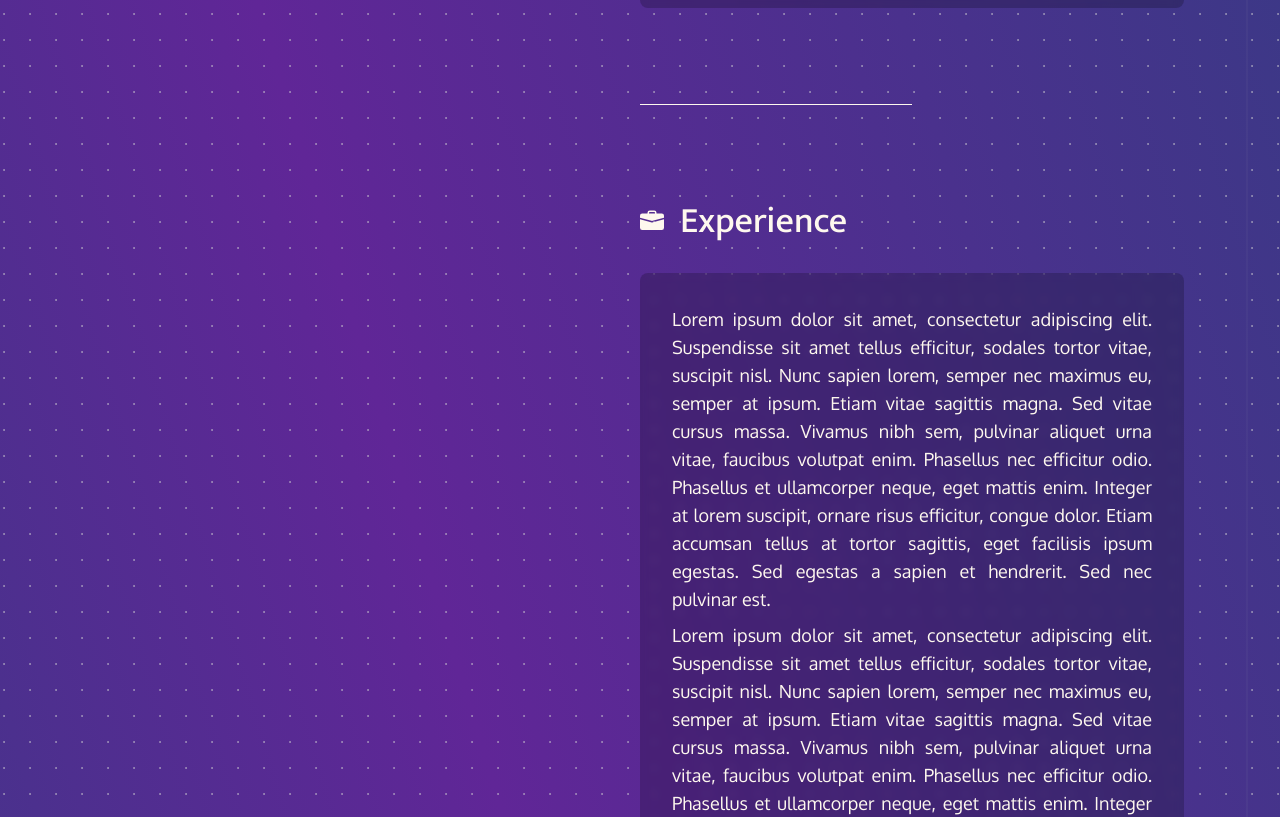
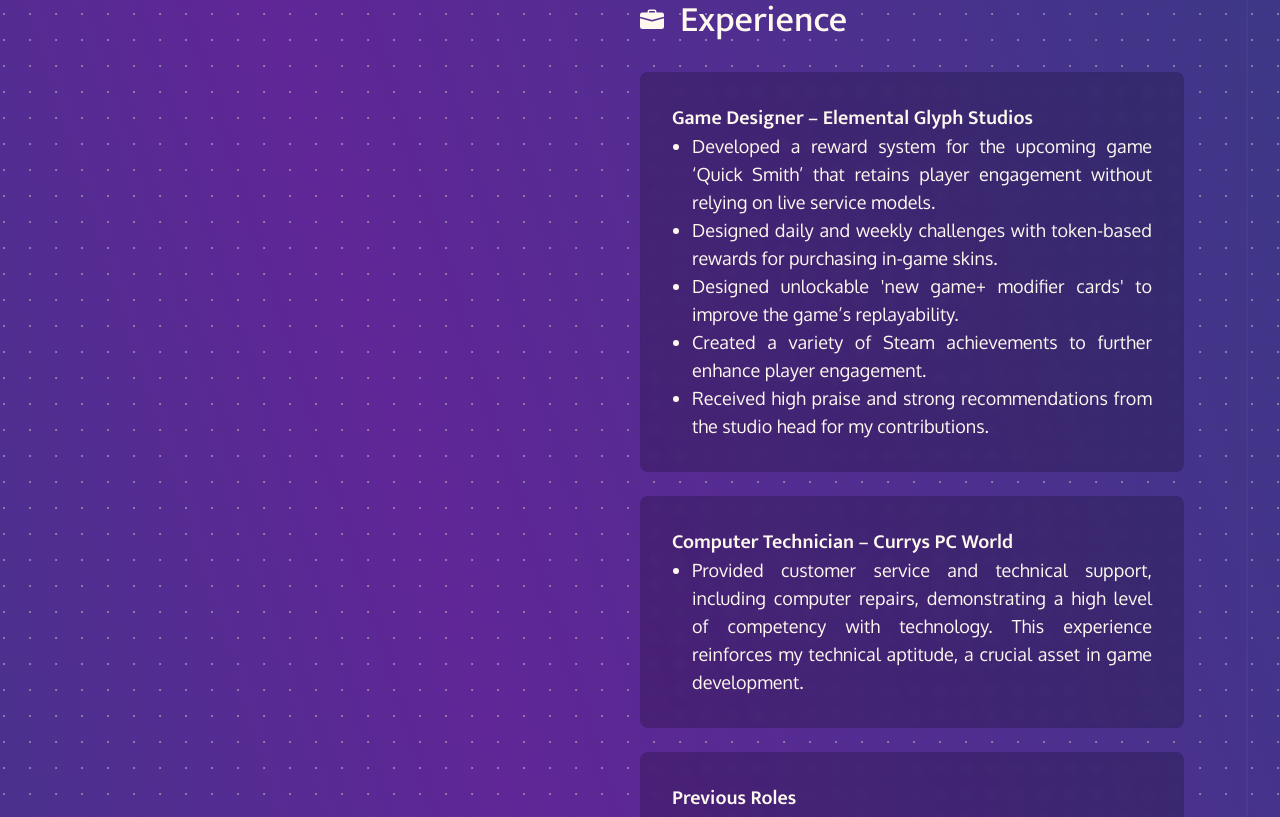
Before and after one commit to gkarountzos/gemma-wolferstan, a Next.js app: page / in a window 1280 px wide. Shown: the part 848-1665 px from the top of the page. Built offline with nearby package versions, Linux system fonts and the light colour scheme.

Commit message:
restructured sections

```diff
--- a/app/globals.css
+++ b/app/globals.css
@@ -43,6 +43,12 @@ p {
   color: #fef8ee;
 }
 
+li {
+  font-family: "Oxygen", sans-serif;
+  text-align: justify;
+  color: #fef8ee;
+}
+
 a {
   font-family: "Mukta", sans-serif;
   color: inherit;
--- a/components/Sections.tsx
+++ b/components/AboutSection.tsx
@@ -1,7 +1,7 @@
 import React from "react";
-import { SectionProps } from "@/types/types";
+import { AboutDataProps } from "@/types/types";
 
-const Section: React.FC<SectionProps> = ({
+const AboutSection: React.FC<AboutDataProps> = ({
   id,
   icon: Icon,
   title,
@@ -37,4 +37,4 @@ const Section: React.FC<SectionProps> = ({
   );
 };
 
-export default Section;
+export default AboutSection;
--- /dev/null
+++ b/components/ExperienceSection.tsx
@@ -0,0 +1,54 @@
+import React from "react";
+import { ExperienceDataProps, ContentItem } from "@/types/types";
+
+const ExperienceSection: React.FC<ExperienceDataProps> = ({
+  id,
+  icon: Icon,
+  title,
+  content,
+  className,
+}) => {
+  return (
+    <>
+      <section id={id} className={className}>
+        <div className="flex gap-4 items-center pb-8">
+          <Icon className="text-[#FEF8EE]" size={24} />
+          <h2 className="xs:text-2xl sm:text-4xl text-[#FEF8EE]">{title}</h2>
+        </div>
+
+        <div className="">
+          <div className="relative z-10 flex flex-col gap-6">
+            {content.map((item: ContentItem, index) => (
+              <div
+                key={index}
+                className=" p-2 sm:p-8 bg-black/20 backdrop-blur-sm rounded-lg overflow-hidden"
+              >
+                {item.title && (
+                  <h3 className="text-xl font-semibold text-[#FEF8EE]">
+                    {item.title}
+                  </h3>
+                )}
+                {item.details && (
+                  <ul className="list-disc pl-5 text-[#FEF8EE]">
+                    {item.details.map((detail, i) => (
+                      <li key={i} className="text-base sm:text-lg">
+                        {detail}
+                      </li>
+                    ))}
+                  </ul>
+                )}
+                {item.text && (
+                  <p className="text-base sm:text-lg text-[#FEF8EE]">
+                    {item.text}
+                  </p>
+                )}
+              </div>
+            ))}
+          </div>
+        </div>
+      </section>
+    </>
+  );
+};
+
+export default ExperienceSection;
--- a/components/MainContent.tsx
+++ b/components/MainContent.tsx
@@ -4,8 +4,9 @@ import React, { useEffect, useState } from "react";
 import Footer from "./Footer";
 import Projects from "./Projects";
 import { TracingBeam } from "./ui/tracing-beam";
-import Section from "./Sections";
-import { sectionsData } from "@/lib/content/sections";
+import AboutSection from "./AboutSection";
+import { aboutData, experienceData } from "@/lib/content/sections";
+import ExperienceSection from "./ExperienceSection";
 
 const MainContent = () => {
   const [isVisible, setIsVisible] = useState(false);
@@ -28,17 +29,26 @@ const MainContent = () => {
     >
       <TracingBeam>
         <section className="space-y-16 sm:space-y-24 xxxl:space-y-40">
-          {sectionsData.map((section) => (
+          {aboutData.map((section) => (
             <React.Fragment key={section.id}>
-              <Section
+              <AboutSection
                 id={section.id}
                 icon={section.icon}
                 title={section.title}
                 content={section.content}
                 className="relative mx-auto scroll-mt-28 sm:scroll-mt-24 xxl:scroll-mt-32 xxxl:scroll-mt-52 "
               />
-              <div className="h-px w-1/2 bg-[#FEF8EE]" />
             </React.Fragment>
+          ))}
+          {experienceData.map((section) => (
+            <ExperienceSection
+              key={section.id}
+              id={section.id}
+              icon={section.icon}
+              title={section.title}
+              content={section.content}
+              className="relative mx-auto scroll-mt-28 sm:scroll-mt-24 xxl:scroll-mt-32 xxxl:scroll-mt-52"
+            />
           ))}
           <Projects />
           <Footer />
--- a/lib/content/sections.ts
+++ b/lib/content/sections.ts
@@ -1,26 +1,49 @@
 import { FaUserCircle } from "react-icons/fa";
 import { BsFillBriefcaseFill } from "react-icons/bs";
-import { SectionProps } from "@/types/types";
+import { AboutDataProps, ExperienceDataProps } from "@/types/types";
 
-export const sectionsData: SectionProps[] = [
+export const aboutData: AboutDataProps[] = [
   {
     id: "about",
     icon: FaUserCircle,
     title: "About",
     // picture: "/images/profile.jpg",
     content: [
-      "Lorem ipsum dolor sit amet, consectetur adipiscing elit. Suspendisse sit amet tellus efficitur, sodales tortor vitae, suscipit nisl. Nunc sapien lorem, semper nec maximus eu, semper at ipsum. Etiam vitae sagittis magna. Sed vitae cursus massa. Vivamus nibh sem, pulvinar aliquet urna vitae, faucibus volutpat enim. Phasellus nec efficitur odio. Phasellus et ullamcorper neque, eget mattis enim. Integer at lorem suscipit, ornare risus efficitur, congue dolor. Etiam accumsan tellus at tortor sagittis, eget facilisis ipsum egestas. Sed egestas a sapien et hendrerit. Sed nec pulvinar est.",
-      "Lorem ipsum dolor sit amet, consectetur adipiscing elit. Suspendisse sit amet tellus efficitur, sodales tortor vitae, suscipit nisl. Nunc sapien lorem, semper nec maximus eu, semper at ipsum. Etiam vitae sagittis magna. Sed vitae cursus massa. Vivamus nibh sem, pulvinar aliquet urna vitae, faucibus volutpat enim. Phasellus nec efficitur odio. Phasellus et ullamcorper neque, eget mattis enim. Integer at lorem suscipit, ornare risus efficitur, congue dolor. Etiam accumsan tellus at tortor sagittis, eget facilisis ipsum egestas. Sed egestas a sapien et hendrerit. Sed nec pulvinar est.",
+      "Hi, I'm Gemma! I am a passionate Junior Game Designer with a love for crafting immersive and memorable gaming experiences. As a recent graduate with a first-class degree in Computer Game Design, I am eager to apply my skills to the mechanical systems and level designs of a major studio project. My work is driven by a desire to create emotionally impactful games that offer players unique and engaging experiences.",
+      "I am proficient with Unity and Adobe Photoshop, with additional experience in Unreal Engine 4 and 3ds Max. While I'm not primarily a programmer, I continue to develop my coding skills to complement my design work, with a focus on C#. I also have experience using Trello, Visual Studio, and various version control solutions, all of which I use to streamline and manage the game development process.",
+      "I'm excited to share my portfolio with you and look forward to the opportunity to collaborate on future projects!",
     ],
   },
+];
+
+export const experienceData: ExperienceDataProps[] = [
   {
     id: "experience",
     icon: BsFillBriefcaseFill,
     title: "Experience",
     content: [
-      "Lorem ipsum dolor sit amet, consectetur adipiscing elit. Suspendisse sit amet tellus efficitur, sodales tortor vitae, suscipit nisl. Nunc sapien lorem, semper nec maximus eu, semper at ipsum. Etiam vitae sagittis magna. Sed vitae cursus massa. Vivamus nibh sem, pulvinar aliquet urna vitae, faucibus volutpat enim. Phasellus nec efficitur odio. Phasellus et ullamcorper neque, eget mattis enim. Integer at lorem suscipit, ornare risus efficitur, congue dolor. Etiam accumsan tellus at tortor sagittis, eget facilisis ipsum egestas. Sed egestas a sapien et hendrerit. Sed nec pulvinar est.",
-      "Lorem ipsum dolor sit amet, consectetur adipiscing elit. Suspendisse sit amet tellus efficitur, sodales tortor vitae, suscipit nisl. Nunc sapien lorem, semper nec maximus eu, semper at ipsum. Etiam vitae sagittis magna. Sed vitae cursus massa. Vivamus nibh sem, pulvinar aliquet urna vitae, faucibus volutpat enim. Phasellus nec efficitur odio. Phasellus et ullamcorper neque, eget mattis enim. Integer at lorem suscipit, ornare risus efficitur, congue dolor. Etiam accumsan tellus at tortor sagittis, eget facilisis ipsum egestas. Sed egestas a sapien et hendrerit. Sed nec pulvinar est.",
+      {
+        title: "Game Designer – Elemental Glyph Studios",
+        details: [
+          "Developed a reward system for the upcoming game ‘Quick Smith’ that retains player engagement without relying on live service models.",
+          "Designed daily and weekly challenges with token-based rewards for purchasing in-game skins.",
+          "Designed unlockable 'new game+ modifier cards' to improve the game’s replayability.",
+          "Created a variety of Steam achievements to further enhance player engagement.",
+          "Received high praise and strong recommendations from the studio head for my contributions.",
+        ],
+      },
+      {
+        title: "Computer Technician – Currys PC World",
+        details: [
+          "Provided customer service and technical support, including computer repairs, demonstrating a high level of competency with technology. This experience reinforces my technical aptitude, a crucial asset in game development.",
+        ],
+      },
+      {
+        title: "Previous Roles",
+        details: [
+          "Held positions as a shop assistant, waitress, and fire warden. While not directly related to game design, these roles helped develop strong soft skills like teamwork, communication, and working under pressure.",
+        ],
+      },
     ],
   },
-  // add more sections if needed
 ];
```
Also changed, not shown: types/types.ts (+15 -1 lines).
